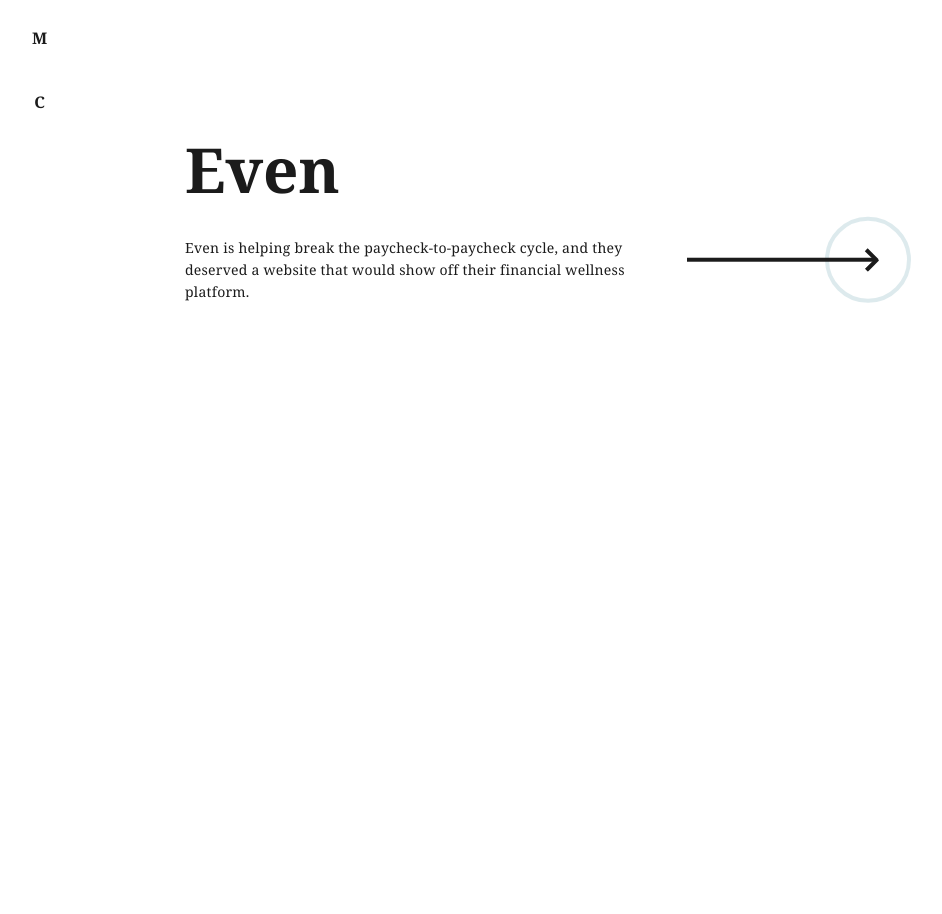
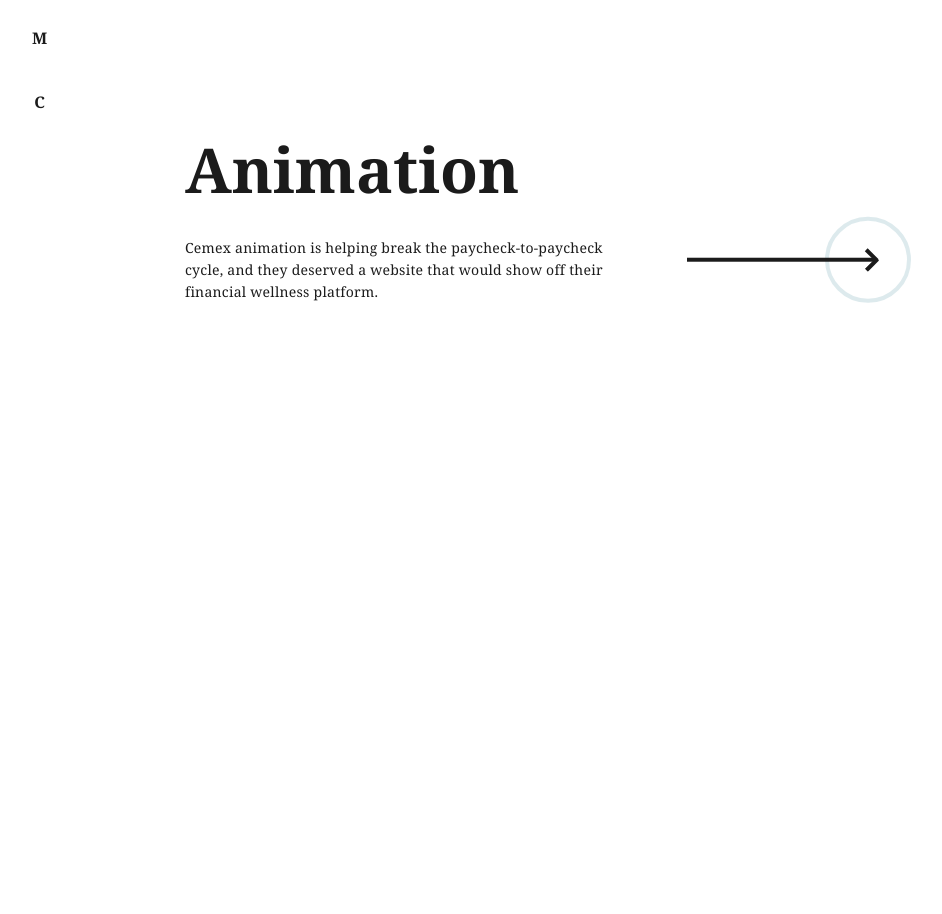
Before and after one commit to efraintrejoescoto/Moxysoft, a plain HTML site: page index.html in a window 1280 px wide. Shown: the part 1780-2694 px from the top of the page, without its empty margins (273-1215 px from the left). Drawn offline with Linux system fonts and the light colour scheme; a web font is replaced by a local one.

Commit message:
Update index.html

```diff
--- a/index.html
+++ b/index.html
@@ -383,10 +383,10 @@
                 </li>
 
                 <li id="even" class="page client-hidden" style="--highlight-primary: #bbd5dc; --selection-color: rgba(187,213,220,0.25);" data-slug="even" data-primarycolor="#C6E1E8" data-secondarycolor="#b0c8cf" data-midcolor="#bbd5dc" data-selection-color="rgba(187,213,220,0.25)">
-                    <a href="https://raw.githubusercontent.com/efraintrejoescoto/construction/master/example.html">
-                        <h2>Even</h2>
+                    <a href="https://raw.githubusercontent.com/efraintrejoescoto/construction/master/example.html" target="_blank">
+                        <h2>Animation </h2>
 
-                        <p>Even is helping break the paycheck-to-paycheck cycle, and they deserved a website that would show off their financial wellness platform.</p>
+                        <p>Cemex animation is helping break the paycheck-to-paycheck cycle, and they deserved a website that would show off their financial wellness platform.</p>
                         <div class="arrow">
                             <div class="circle"></div><img src="static/images/home-arrow.svg"/><div class="spine"></div>
                         </div>
```
